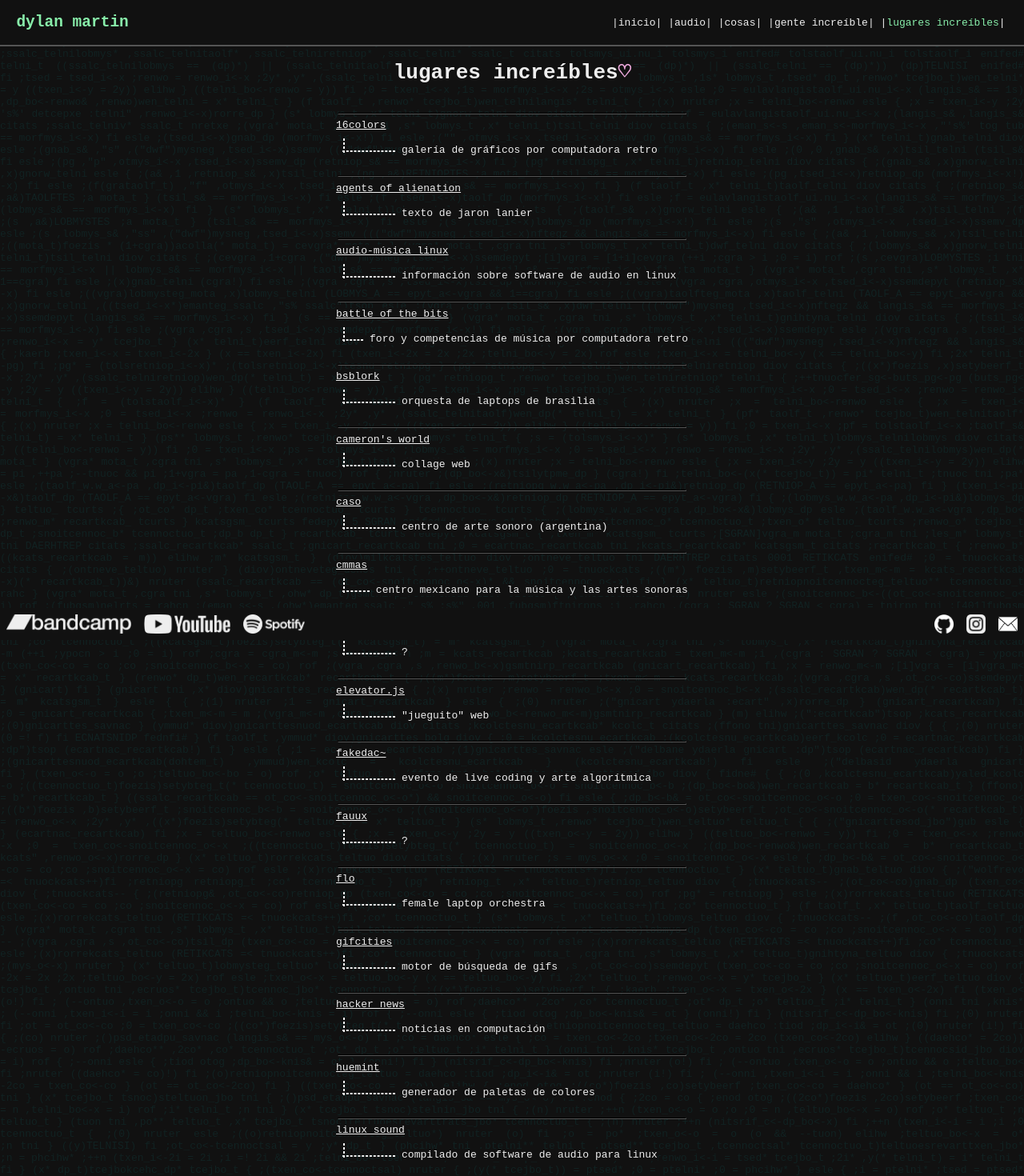
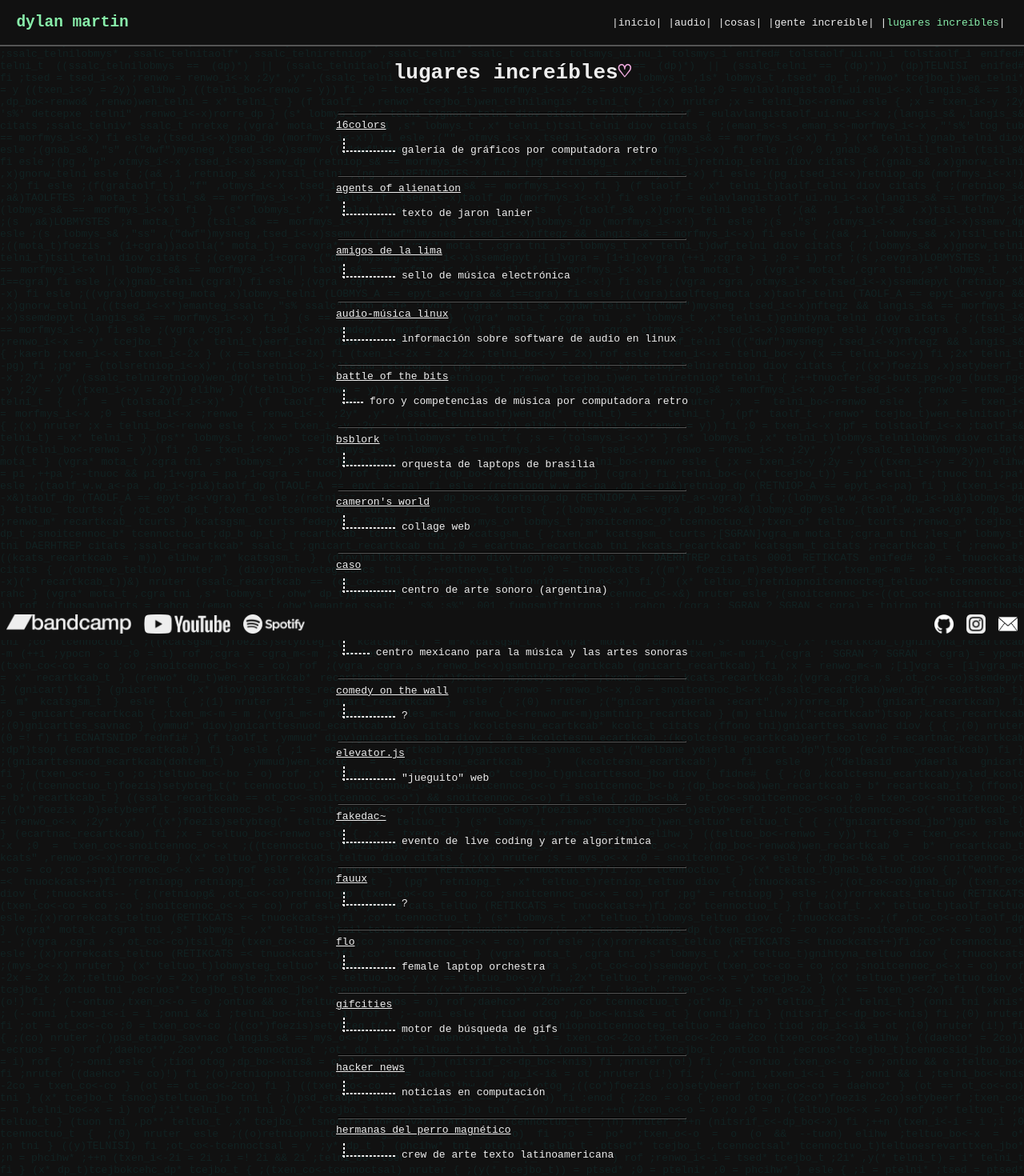
Before and after one commit to martindylan/martindylan.github.io, a React (Create React App) app: page /lugares in a window 1280 px wide. Shown: the top 1470 px of the page at 80% size. Built offline with nearby package versions, Linux system fonts and the light colour scheme.

Commit message:
se agregan lugares

```diff
--- a/src/Routes/Lugares/Lugares.tsx
+++ b/src/Routes/Lugares/Lugares.tsx
@@ -11,6 +11,7 @@ export default function Lugares() {
       <Linklist>
         <Link href='https://16colo.rs/' target='_blank' description='galería de gráficos por computadora retro'>16colors</Link>
         <Link href='http://www.jaronlanier.com/agentalien.html' target='_blank' description='texto de jaron lanier'>agents of alienation</Link>
+        <Link href='https://amigosdelalima.bandcamp.com/' target='_blank' description='sello de música electrónica'>amigos de la lima</Link>
         <Link href='http://am-linux.ml' target='_blank' description='información sobre software de audio en linux'>audio-música linux</Link>
         <Link href='https://battleofthebits.org/' target='_blank' description='foro y competencias de música por computadora retro'>battle of the bits</Link>
         <Link href='https://bsblork.gitlab.io/' target='_blank' description='orquesta de laptops de brasilia'>bsblork</Link>
@@ -24,6 +25,7 @@ export default function Lugares() {
         <Link href='https://femalelaptoporchestra.wordpress.com/' target='_blank' description='female laptop orchestra'>flo</Link>
         <Link href='https://gifcities.org/' target='_blank' description='motor de búsqueda de gifs'>gifcities</Link>
         <Link href='https://news.ycombinator.com/' target='_blank' description='noticias en computación'>hacker news</Link>
+        <Link href='https://16colo.rs/group/hermanas%20del%20perro%20magnetico' target='_blank' description='crew de arte texto latinoamericana'>hermanas del perro magnético</Link>
         <Link href='https://huemint.com/' target='_blank' description='generador de paletas de colores'>huemint</Link>
         <Link href='http://linux-sound.org/' target='_blank' description='compilado de software de audio para linux'>linux sound</Link>
         <Link href='https://search.marginalia.nu/' target='_blank' description='motor de búsqueda independiente'>marginalia search</Link>
```
